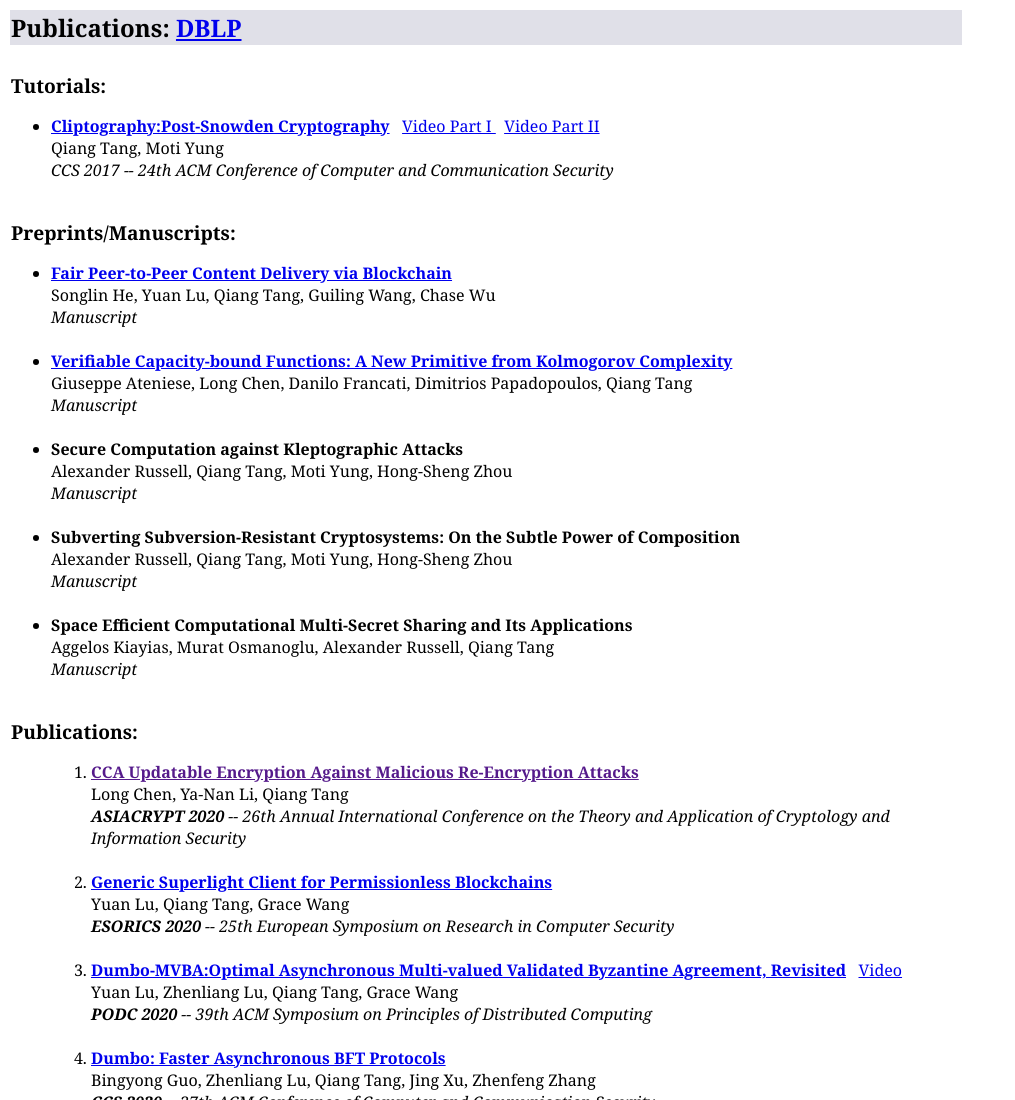
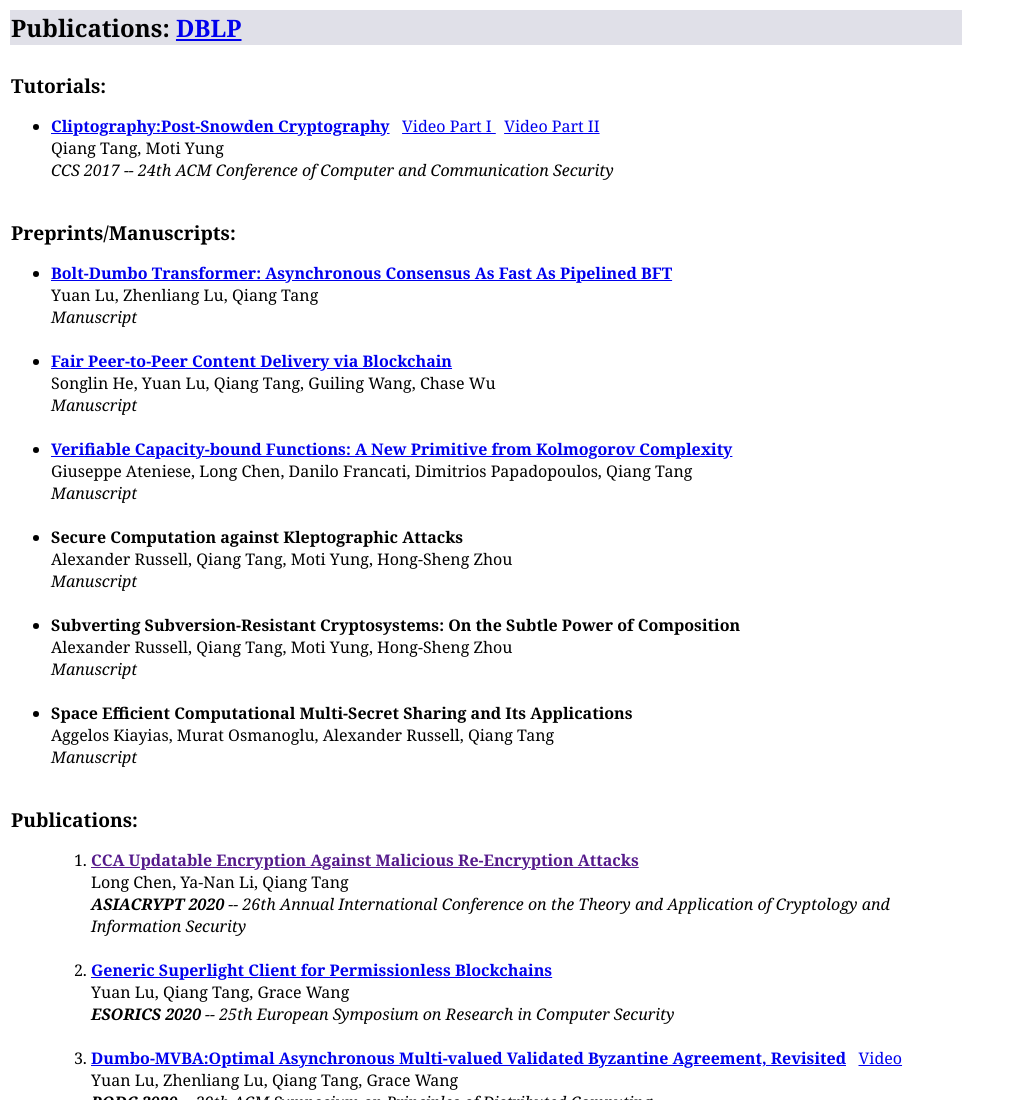
Before and after one commit to alkistang/alkistang.github.io, a plain HTML site: page publication.html in a window 1280 px wide. Shown: the top 1100 px of the page, without its empty margins (0-1015 px from the left). Drawn offline with Linux system fonts and the light colour scheme.

Commit message:
publication

```diff
--- a/publication.html
+++ b/publication.html
@@ -69,6 +69,19 @@
         <br><br>
       </li>
     -->
+
+       <li>
+        <strong><a href="https://arxiv.org/abs/2103.09425">   Bolt-Dumbo Transformer: Asynchronous Consensus As Fast As Pipelined BFT
+</a></strong><br>
+      Yuan Lu, Zhenliang Lu, Qiang Tang
+        <br>
+        <em>Manuscript</em>
+
+
+        <br><br>
+      </li>
+
+
 
           <li>
         <strong><a href="https://arxiv.org/pdf/2102.04685.pdf">   Fair Peer-to-Peer Content Delivery via Blockchain</a></strong><br>
```
